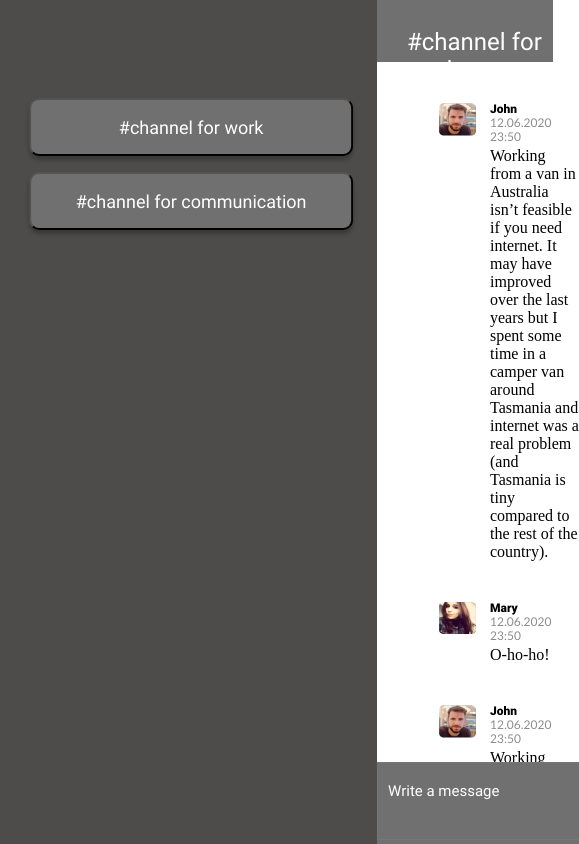
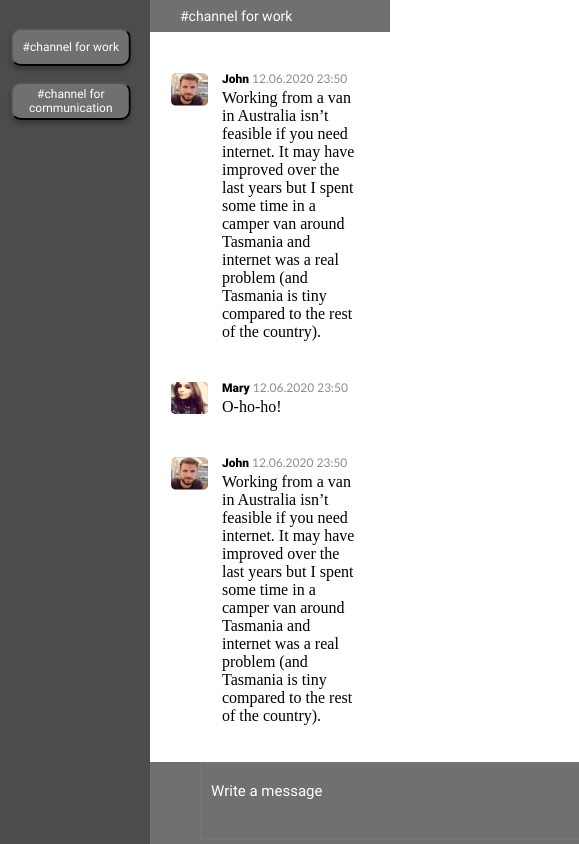
Before and after one commit to WebHeroSchool/K36_1, a plain HTML site: page index.html in a window 390 px wide. Shown: the top 844 px of the page, 579 px wide, since content can reach past the window. Drawn offline with Linux system fonts and the light colour scheme.

Commit message:
add media

```diff
--- a/style.css
+++ b/style.css
@@ -130,3 +130,49 @@ textarea::placeholder {
     transform: translateY(50%);
     vertical-align: middle;
 }
+
+@media (max-width: 768px) {
+    .container {
+        grid-template-columns: 200px auto;
+        height: 100vh;
+    }
+
+    .container__wrap div {
+        width: 200px;
+        padding-top: 48px;
+    }
+
+    .wrap__button {
+        font-size: 12px;
+        width: 80%;
+        height: 38px;
+    }
+
+    .container__wrapper {
+        grid-template-rows: 32px auto 42px;
+    }
+
+    .header__text {
+        font-size: 14px;
+    }
+
+    .content__message {
+        margin-left: 20px;
+    }
+
+    .wrapper__footer {
+        padding-left: 200px;
+    }
+}
+
+@media (max-width: 768px) {
+    .container {
+        grid-template-columns: 150px auto;
+        height: 100vh;
+    }
+
+    .container__wrap div {
+        width: 150px;
+        padding-top: 28px;
+    }
+}
```
